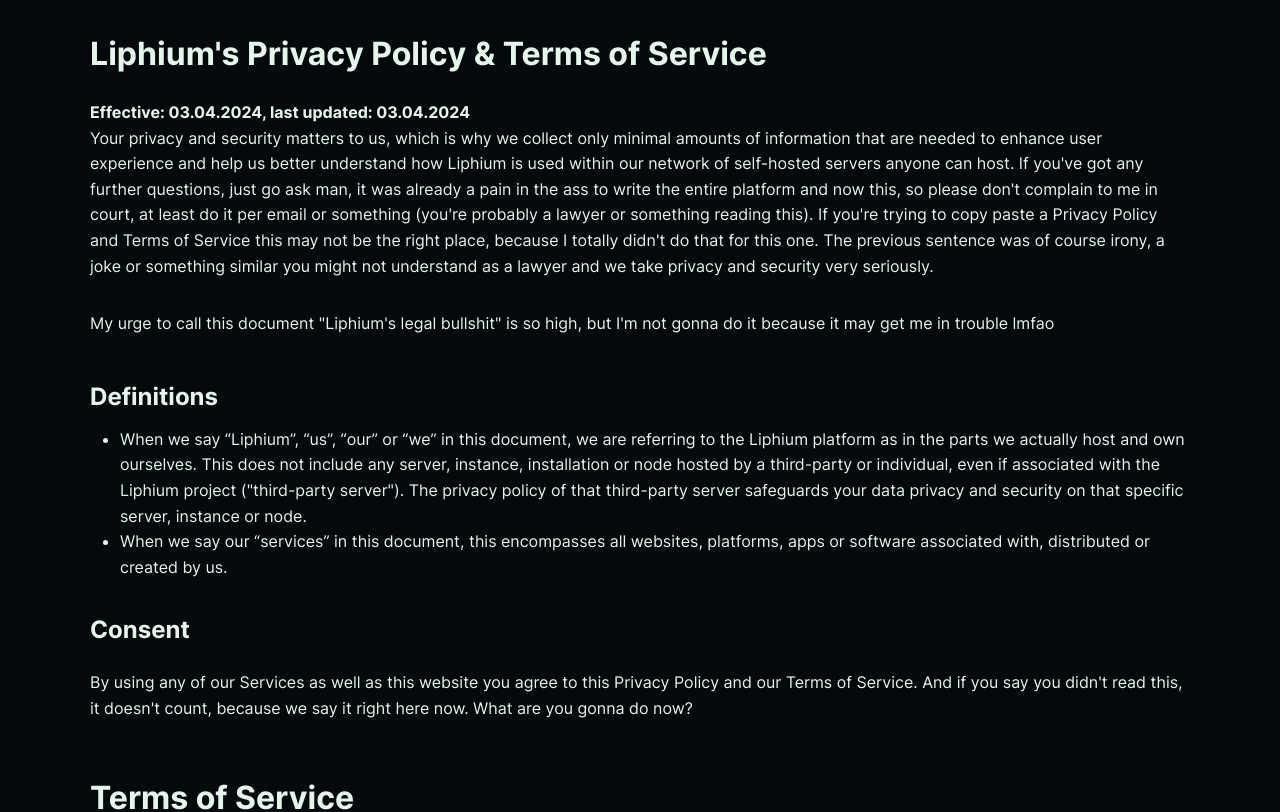
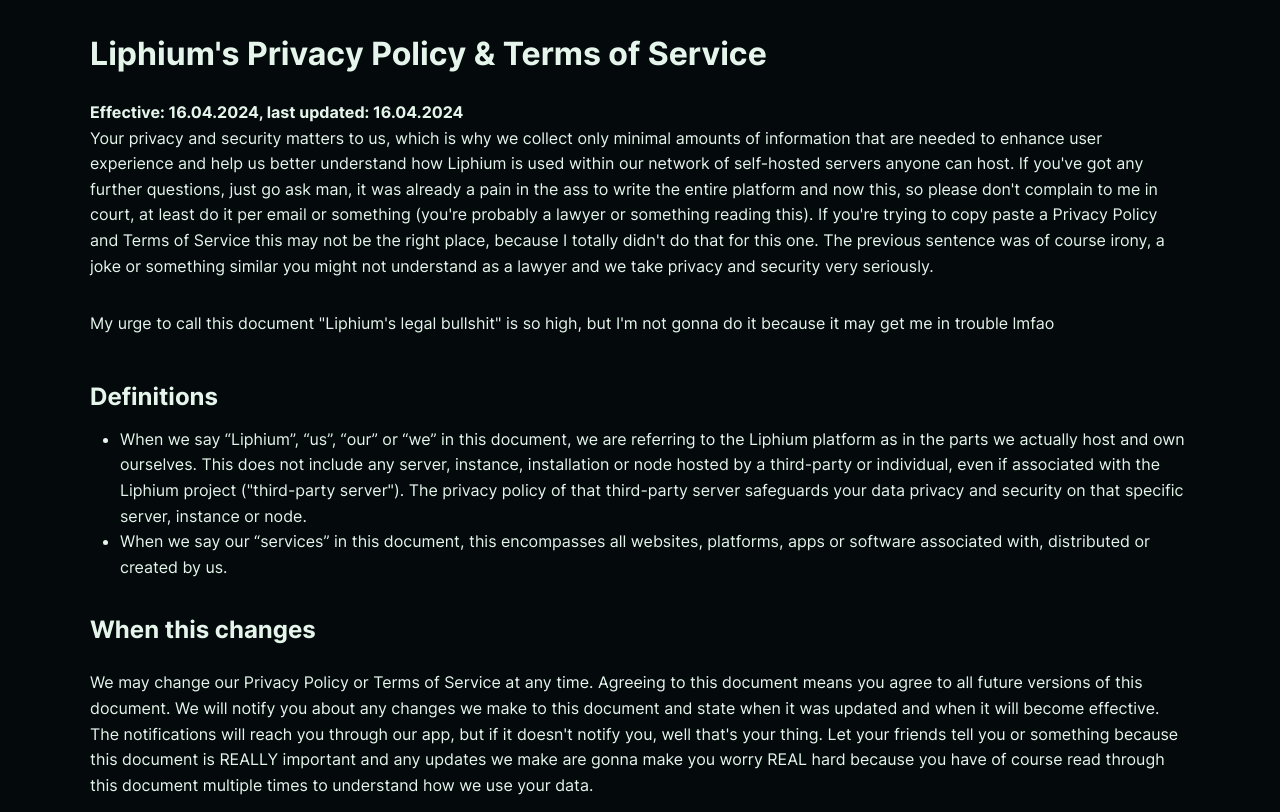
Before and after one commit to Liphium/liphium.app, a SvelteKit app: page /legal in a window 1280 px wide. Shown: the top 812 px of the page. Built offline with nearby package versions, Linux system fonts and the light colour scheme.

Commit message:
New date endpoint + privacy policy updates

```diff
--- a/src/routes/legal/+page.svelte
+++ b/src/routes/legal/+page.svelte
@@ -2,7 +2,7 @@
 	<div class="policy">
 		<h1>Liphium's Privacy Policy & Terms of Service</h1>
 		<p>
-			<strong>Effective: 03.04.2024, last updated: 03.04.2024</strong> <br />
+			<strong>Effective: 16.04.2024, last updated: 16.04.2024</strong> <br />
 			Your privacy and security matters to us, which is why we collect only minimal amounts of information
 			that are needed to enhance user experience and help us better understand how Liphium is used within
 			our network of self-hosted servers anyone can host. If you've got any further questions, just go
@@ -35,11 +35,21 @@
 			</li>
 		</ul>
 
+		<h2>When this changes</h2>
+		<p>
+			We may change our Privacy Policy or Terms of Service at any time. Agreeing to this document
+			means you agree to all future versions of this document. We will notify you about any changes
+			we make to this document and state when it was updated and when it will become effective. The
+			notifications will reach you through our app, but if it doesn't notify you, well that's your
+			thing. Let your friends tell you or something because this document is REALLY important and
+			any updates we make are gonna make you worry REAL hard because you have of course read through
+			this document multiple times to understand how we use your data.
+		</p>
+
 		<h2>Consent</h2>
 		<p>
 			By using any of our Services as well as this website you agree to this Privacy Policy and our
-			Terms of Service. And if you say you didn't read this, it doesn't count, because we say it
-			right here now. What are you gonna do now?
+			Terms of Service. I feel like that's kinda obvious, but we need to state it here, you know.
 		</p>
 
 		<h1>Terms of Service</h1>
--- /dev/null
+++ b/src/routes/legal/date/+server.ts
@@ -0,0 +1,3 @@
+export function GET() {
+    return new Response(String("1713283440900"));
+}
```
Also changed, not shown: 1 other file (tests, documents, lock files or other folders).
